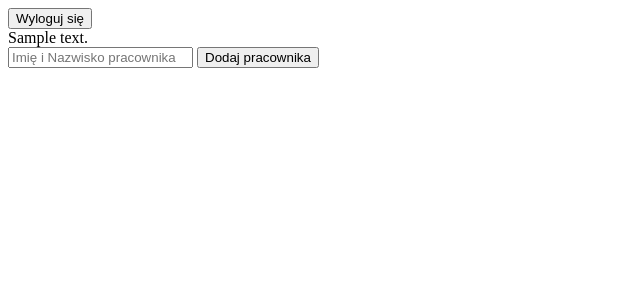
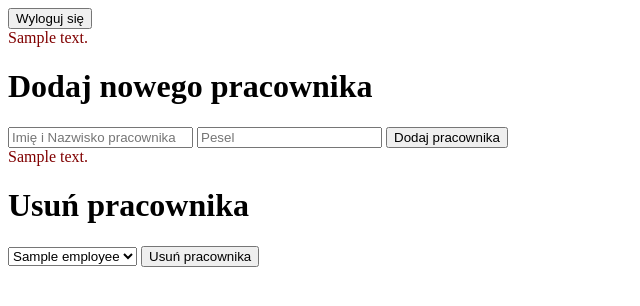
Before and after one commit to korerta/system_odbijania_kart_pracownikow, a Flask app: template templates/admin.html in a window 1280 px wide. Shown: the top 306 px of the page, without its empty margins (0-640 px from the left). Run offline with Flask 3, Linux system fonts and the light colour scheme; the template is opened without the code that fills it: most values are stand-ins (such as "Sample title", 1, 10 or a date in 2020).

Commit message:
Dodano możliwość usunięcia pracownika

```diff
--- a/employees.json
+++ b/employees.json
@@ -1,7 +1,4 @@
 {
-    "employees": [
-        "Mirek S\u0142uchowicz",
-        "Mirek S\u0142uchowicz"
-    ],
+    "employees": {},
     "calendar": {}
 }
--- a/main.py
+++ b/main.py
@@ -1,6 +1,7 @@
 """
 Serwer WWW
 """
+from logging import exception
 
 # region importy
 #biblioteki
@@ -35,50 +36,105 @@ def data_login(form) -> dict:
 def data_admin(form) -> dict:
     data_return = {}
 
+    # region wczytanie zawartości pliku json
+    try:
+        with open('employees.json', 'r') as f:
+            contents_file_json = json.load(f)
+            data_return['list_employees'] = contents_file_json['employees']
+
+    except (FileNotFoundError, json.JSONDecodeError):
+        print(f'Plik json nie istnieje lub jest pusty/uszkodzony')
+        data_return['message'] = 'Nieoczekiwany błąd. Skontaktuj się z Administratorem.'
+        return data_return
+    # endregion
+
     # region obsługa formularza dodawania pracownika
     if 'add_employee' in form:
         # region czy wszystkie elementy formularza istnieją
-        for element in ('add_employee', 'name_employee'):
+        for element in ('add_employee', 'name_employee', 'pesel_employee'):
             if not element in form:
                 print(f'Brakuje elementu w formularzu: {element}')
-                data_return['message'] = 'Wypełnij poprawnie cały formularz.'
-
+                data_return['message_add'] = 'Wypełnij poprawnie cały formularz.'
+                return data_return
         # endregion
 
         name_employee = form['name_employee']
+        pesel_employee = form['pesel_employee']
 
         # region długość imienia i nazwiska
         if not len(name_employee):
-            print('Długość nazwy pracownika jest za krótka')
-            data_return['message'] = 'Wprowadź Imię i Nazwisko pracownika'
+            print('Długość nazwy pracownika jest za krótka.')
+            data_return['message_add'] = 'Wprowadź Imię i Nazwisko pracownika.'
+            return data_return
 
         if len(name_employee) > 50:
-            print('Długość nazwy pracownika jest za długa')
-            data_return['message'] = 'Imię i Nazwisko pracownika jest za długie'
+            print('Długość nazwy pracownika jest za długa.')
+            data_return['message_add'] = 'Imię i Nazwisko pracownika jest za długie.'
+            return data_return
         # endregion
 
-        # region dodawanie pracownika
+        # region długość peselu i czy jest liczbą
+        if not len(pesel_employee) == 11:
+            print('Długość peselu pracownika jest nieprawidłowa.')
+            data_return['message_add'] = 'Długość peselu pracownika jest nieprawidłowa.'
+            return data_return
+
         try:
-            with open('employees.json', 'r') as f:
-                contents_file_json = json.load(f)
-                contents_file_json['employees'].append(name_employee)
+            pesel_employee = int(pesel_employee)
 
-        except (FileNotFoundError, json.JSONDecodeError):
-            print(f'Plik json nie istnieje lub jest pusty/uszkodzony')
-            data_return['message'] = 'Nieoczekiwany błąd. Skontaktuj się z Administratorem.'
+        except:
+            print('Pesel nie jest liczbą całkowitą.')
+            data_return['message_add'] = 'Pesel nie jest liczbą całkowitą.'
+            return data_return
+        # endregion
+
+        # region aktualizowanie pliku json
+        contents_file_json['employees'][name_employee] = pesel_employee
 
         try:
             with open('employees.json', 'w') as f:
                 json.dump(contents_file_json, f, indent=4)  # indent=4 dla czytelniejszego formatowania
+                print('Pomyślnie dodano pracownika')
+                data_return['message_add'] = 'Pomyślnie dodano pracownika'
 
         except Exception as error:
             print(f'Wystąpił nieoczekiwany błąd, podczas aktualizowania pliku json, błąd: {error}')
-            data_return['message'] = 'Nieoczekiwany błąd. Skontaktuj się z Administratorem.'
-
+            data_return['message_add'] = 'Nieoczekiwany błąd. Skontaktuj się z Administratorem.'
+            return data_return
         # endregion
 
-        print('Pomyślnie dodano pracownika')
-        data_return['message'] = 'Pomyślnie dodano pracownika'
+    # endregion
+
+    # region formularz usuwania pracownika
+    if 'del_employee' in form:
+        # region czy wszystkie elementy formularza istnieją
+        for element in ('del_employee', 'employee'):
+            if not element in form:
+                print(f'Brakuje elementu w formularzu: {element}')
+                data_return['message_del'] = 'Wypełnij poprawnie cały formularz.'
+                return data_return
+        # endregion
+
+        try:
+            contents_file_json['employees'].pop(form['employee'])
+
+        except Exception as error:
+            print(f'Wystąpił nieoczekiwany błąd, podczas aktualizowania pliku json, błąd: {error}')
+            data_return['message_del'] = 'Nieoczekiwany błąd. Skontaktuj się z Administratorem.'
+            return data_return
+
+        # region aktualizowanie pliku json
+        try:
+            with open('employees.json', 'w') as f:
+                json.dump(contents_file_json, f, indent=4)  # indent=4 dla czytelniejszego formatowania
+                print('Pomyślnie usunięto pracownika')
+                data_return['message_add'] = 'Pomyślnie usunięto pracownika'
+
+        except Exception as error:
+            print(f'Wystąpił nieoczekiwany błąd, podczas aktualizowania pliku json, błąd: {error}')
+            data_return['message_del'] = 'Nieoczekiwany błąd. Skontaktuj się z Administratorem.'
+            return data_return
+        # endregion
 
     # endregion
 
@@ -117,8 +173,6 @@ def login():
 # panel Administratora
 @app.route("/admin", methods=['GET', 'POST'])
 def admin():
-    return_data = {}
-
     # jeśli nie zalogowany to ma wrócić do strony głównej
     if not 'logged' in session:
         return redirect(url_for('home'))
@@ -129,7 +183,7 @@ def admin():
             session.clear()  # usuwanie sesji
             return redirect(url_for('login'))
 
-        return_data = data_admin(request.form)
+    return_data = data_admin(request.form)
 
     return render_template("admin.html", data=return_data)
 # endregion
--- a/templates/admin.html
+++ b/templates/admin.html
@@ -7,11 +7,25 @@
 <body>
     <form method="post"><button name='logout' type="submit">Wyloguj się</button></form>
 
-    {{ data['message'] }}
+    <font color="maroon">{{ data['message_add'] }}</font>
 
     <form method="post">
+        <h1>Dodaj nowego pracownika</h1>
         <input type="text" placeholder="Imię i Nazwisko pracownika" name="name_employee">
+        <input type="number" placeholder="Pesel" name="pesel_employee">
         <button type="submit" name="add_employee">Dodaj pracownika</button>
+    </form>
+
+    <font color="maroon">{{ data['message_del'] }}</font>
+
+    <form method="post">
+        <h1>Usuń pracownika</h1>
+        <select name="employee">
+            {% for employee in data['list_employees'] %}
+                <option value="{{ employee }}">{{ employee }}</option>
+            {% endfor %}
+        </select>
+        <button type="submit" name="del_employee">Usuń pracownika</button>
     </form>
 </body>
 </html>
```
